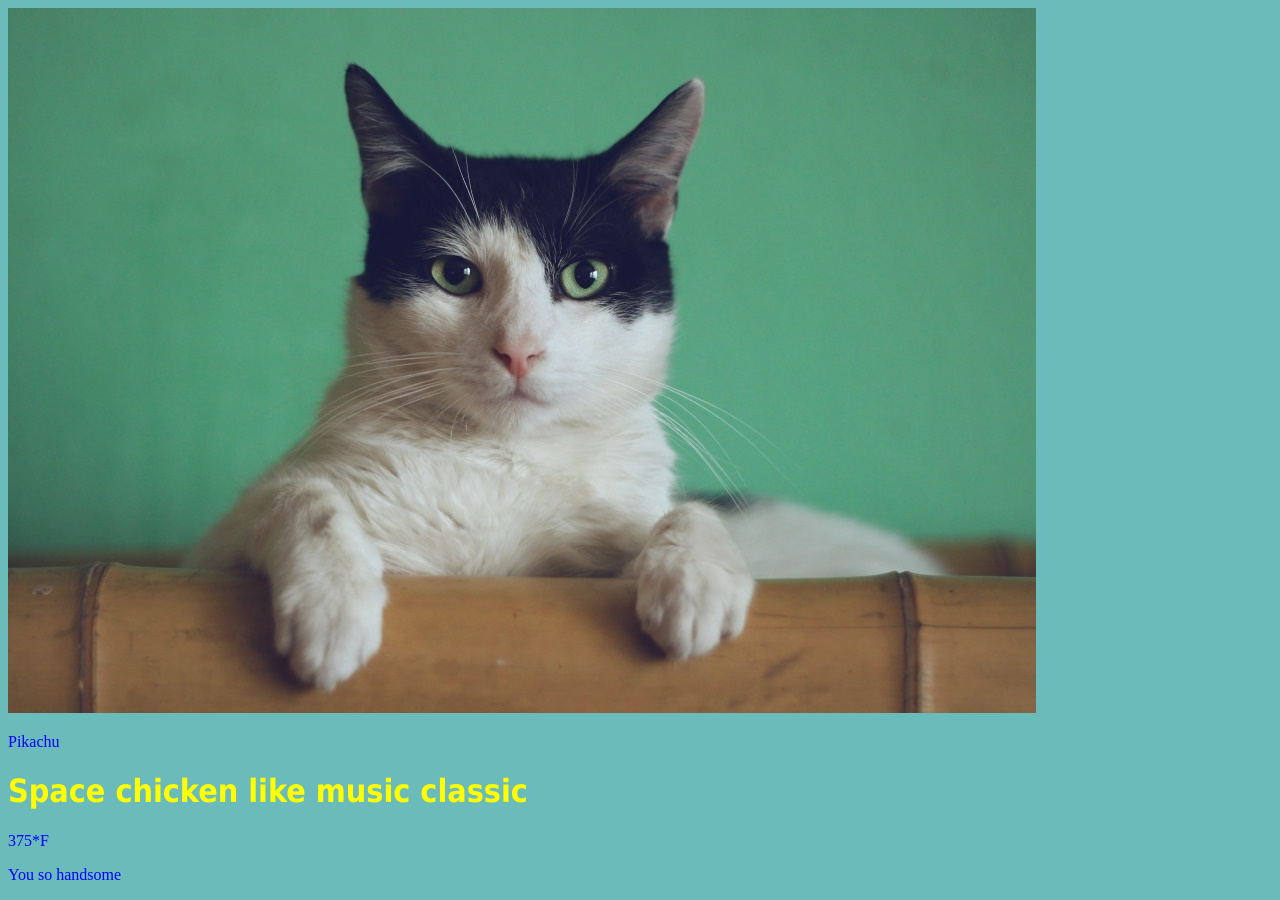
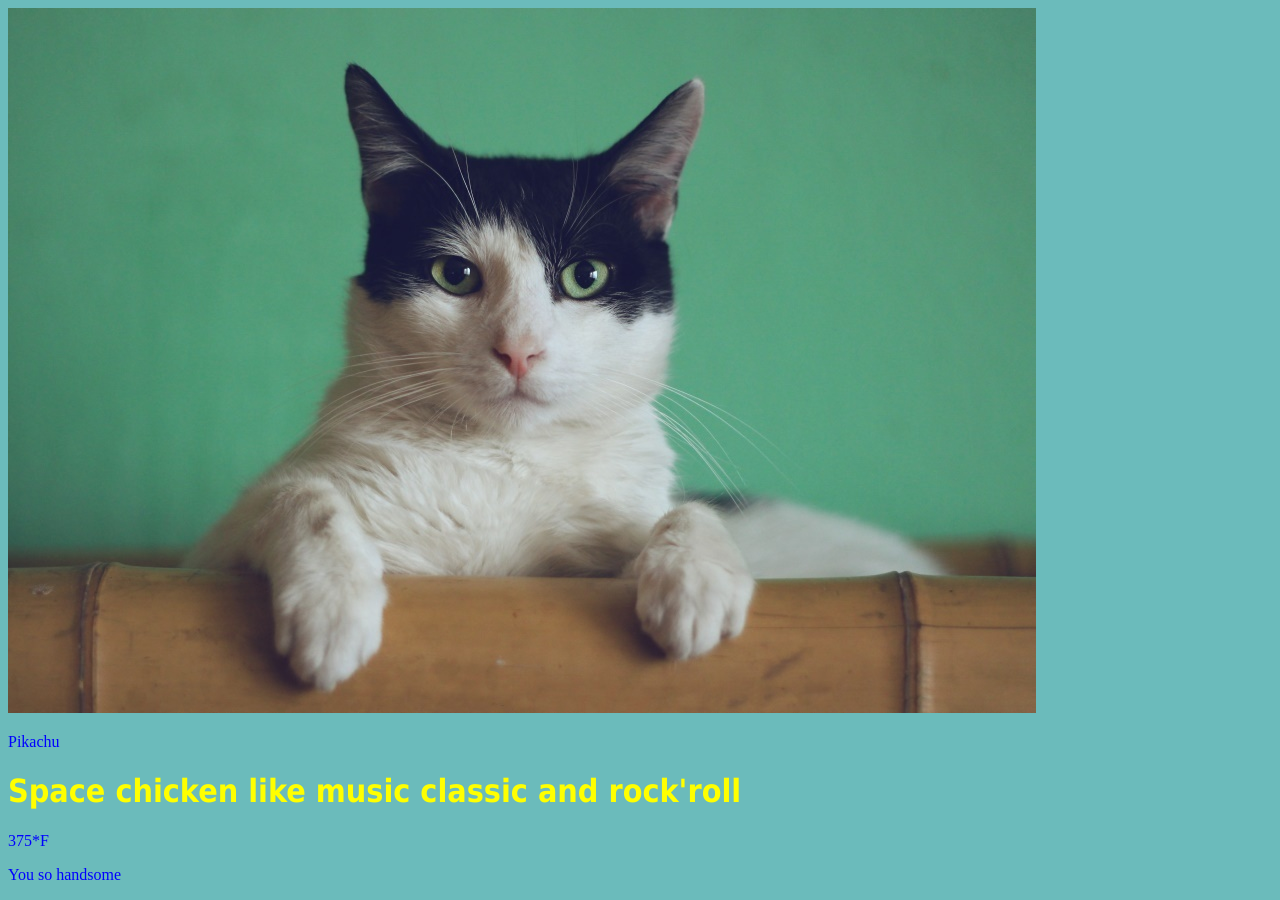
Before and after one commit to anhnx0/web_test, a plain HTML site: page test1.html in a window 1280 px wide. Drawn offline with Linux system fonts and the light colour scheme.

Commit message:
Update test1.html

```diff
--- a/test1.html
+++ b/test1.html
@@ -7,7 +7,7 @@
 <body>
 	<img src="unit5.jpg">
 	<p>Pikachu</p>
-	<h1>Space chicken like music classic</h1>
+	<h1>Space chicken like music classic and rock'roll</h1>
 	<p>375*F</p>
 	<p>You so handsome</p>
 </body>
```
